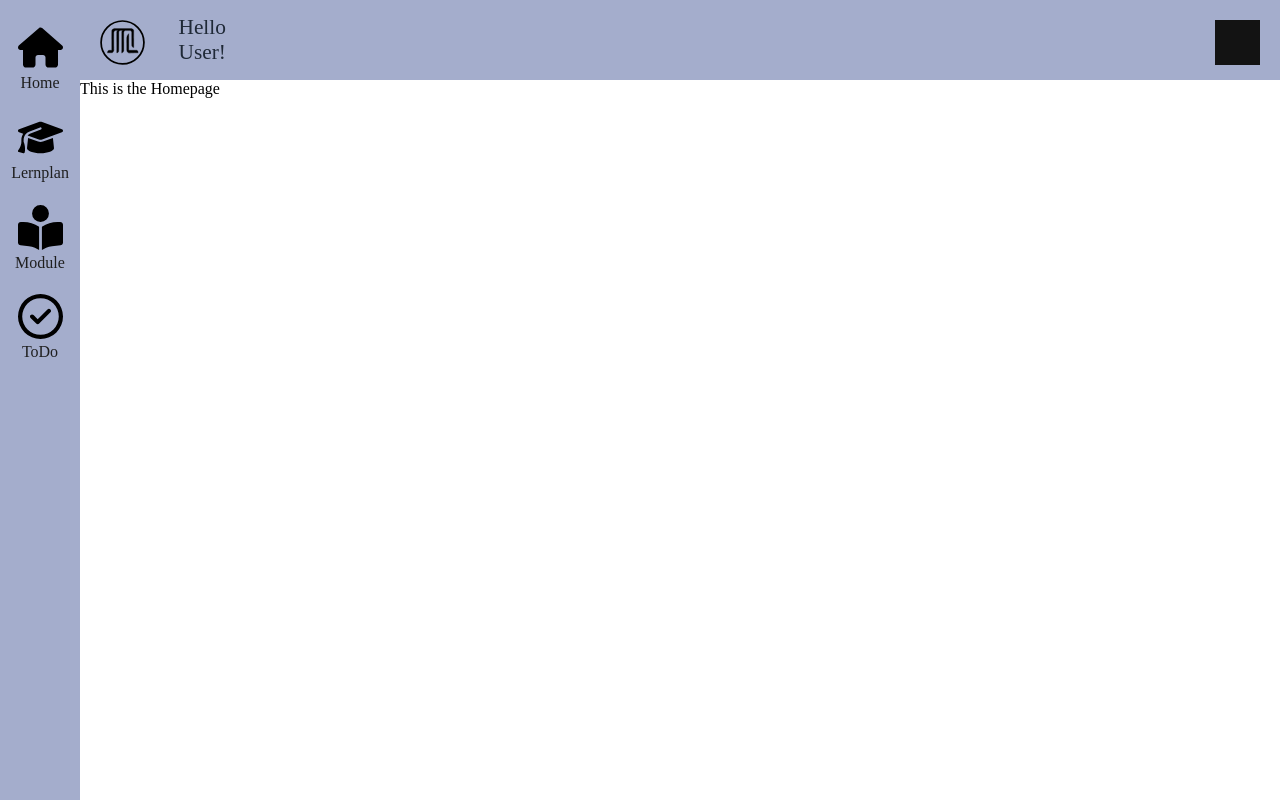
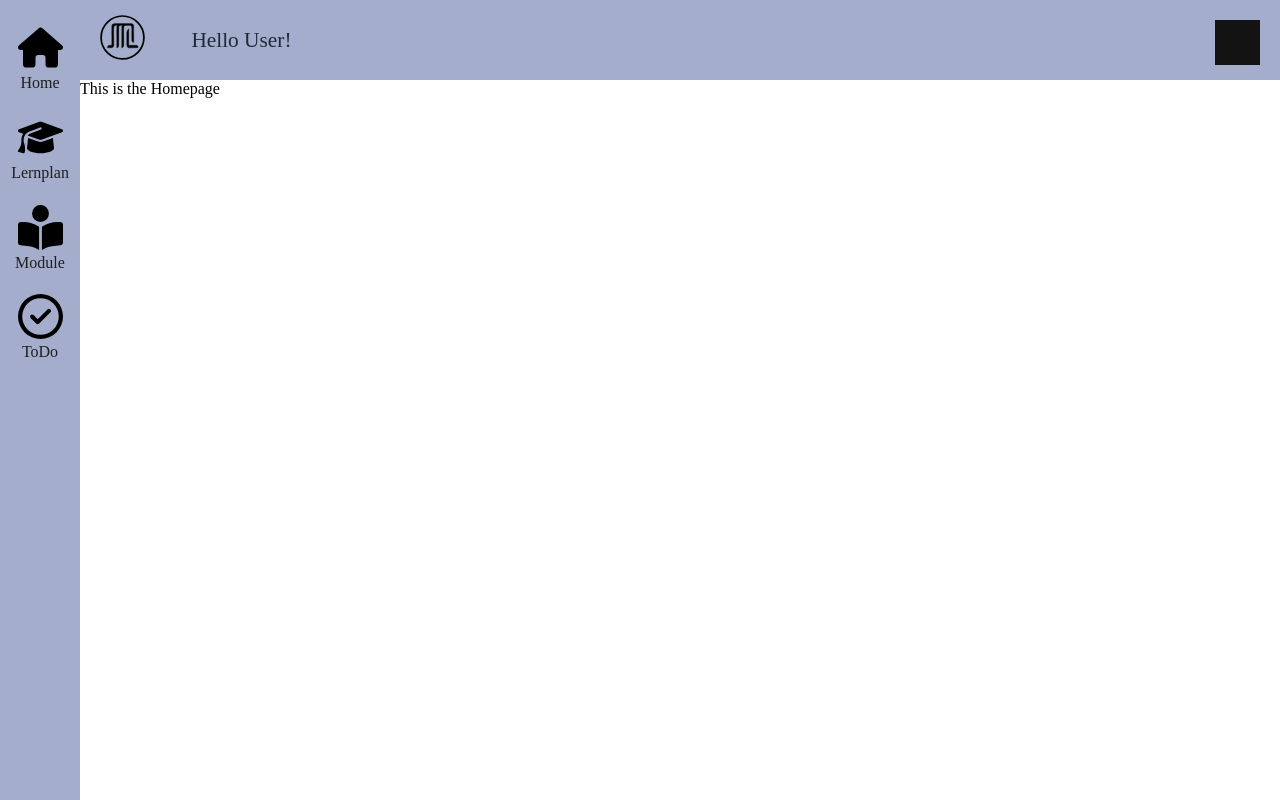
Before and after one commit to DHBW-MEOW/eduflow-frontend, a React (Vite) app: page / in a window 1280 px wide. Built offline with nearby package versions, Linux system fonts and the light colour scheme; grey boxes are pictures that could not be loaded.

Commit message:
Fix Header wrap

```diff
--- a/src/components/header/Header.css
+++ b/src/components/header/Header.css
@@ -4,24 +4,24 @@
   padding: 20px;
   justify-content: space-between;
 }
+
 .headerLeft {
   display: inline-flex;
   justify-content: left;
+  width: max-content;
+
+  align-items: center;
+  color: var(--color-heading);
+  font-size: 16pt;
+  gap: 5%;
+  width: 80%;
 }
+
 .headerRight {
   display: inline-flex;
   justify-content: right;
-  display: inline-flex
-
-}
-
-.headerText {
-  padding-left: 25px;
-  display: flex;
-  align-items: center;
-  color: var(--color-heading);
-  font-size: 16pt;
-  margin-left: 5%;
+  display: inline-flex;
+  width: 45px;
 }
 
 @media (min-width: 480px) {
--- a/src/components/header/Header.tsx
+++ b/src/components/header/Header.tsx
@@ -25,7 +25,7 @@ function Header({
     <div className="header">
       <div className="headerLeft">
         {leftButton.on && <LinkButton link={leftButton.link} text={leftButton.text} icon={leftButton.icon}/>}
-        <div className="headerText">{text}</div>
+        {text}
       </div>
       <div className="headerRight">
         {rightButton.on && <LinkButton link={rightButton.link} text={rightButton.text} icon={rightButton.icon}/>}
```
